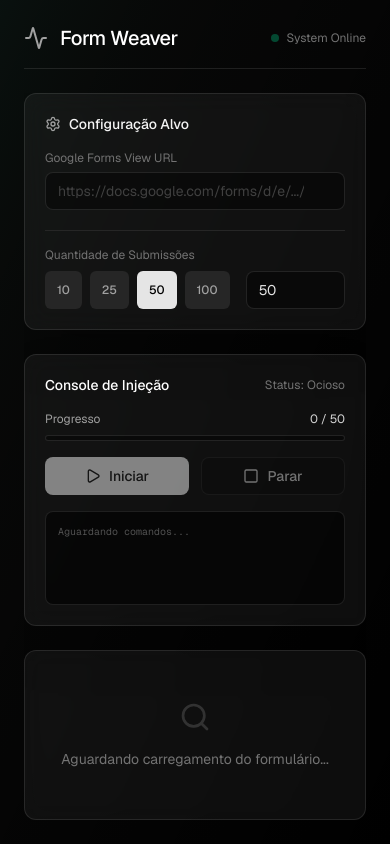
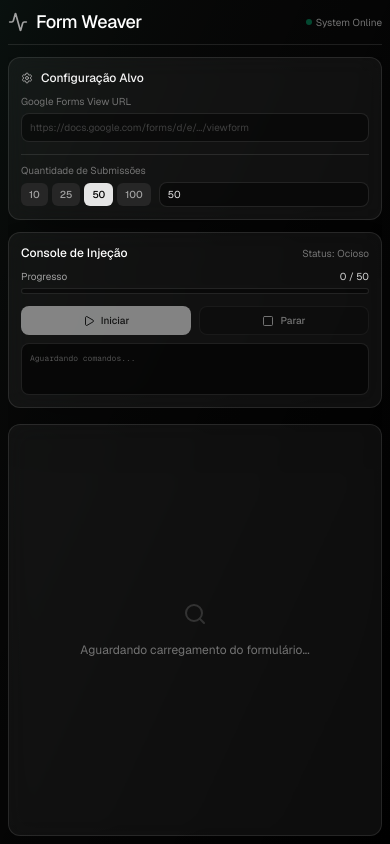
Before and after one commit to jefheee/form-weaver, a Next.js app: page /injector in a window 390 px wide. Built offline with nearby package versions, Linux system fonts and the light colour scheme.

Commit message:
feat: implement scraping API and core injection interface with weighted response controls

```diff
--- a/app/api/scrape/route.ts
+++ b/app/api/scrape/route.ts
@@ -28,8 +28,8 @@ export async function POST(req: Request) {
     const finalUrl = res.url;
     const html = await res.text();
 
-    if (finalUrl.includes('accounts.google.com') || html.includes('accounts.google.com/ServiceLogin')) {
-      return NextResponse.json({ error: 'Este formulário é privado ou exige login do Google. A injeção anônima foi bloqueada.' }, { status: 403 });
+    if (finalUrl.includes('ServiceLogin') || finalUrl.includes('accounts.google.com') || html.includes('<title>Google Accounts</title>') || html.includes('accounts.google.com/ServiceLogin')) {
+      return NextResponse.json({ error: "Formulário protegido: O criador ativou 'Limitar a 1 resposta' ou 'Coletar e-mails'. O Google exige login, bloqueando injeções anônimas." }, { status: 403 });
     }
 
     const $ = cheerio.load(html);
--- a/app/injector/page.tsx
+++ b/app/injector/page.tsx
@@ -2,6 +2,7 @@
 
 import { useEffect, useRef } from "react";
 import confetti from "canvas-confetti";
+import Link from "next/link";
 import { useInjectorStore } from "@/store/useInjectorStore";
 import { Play, Square, Settings, RefreshCcw, Activity, Search, ChevronLeft, ChevronRight, Dices, TriangleAlert } from "lucide-react";
 
@@ -58,43 +59,43 @@ export default function FormWeaver() {
   }, [isFinished]);
 
   return (
-    <main className="h-screen w-screen overflow-hidden bg-[#0a0a0a] bg-gradient-to-br from-emerald-900/10 to-black text-neutral-200 p-6 flex flex-col gap-6 font-sans selection:bg-neutral-800">
+    <main className="h-screen w-screen overflow-hidden bg-[#0a0a0a] bg-gradient-to-br from-emerald-900/10 to-black text-neutral-200 p-2 md:p-4 lg:p-6 flex flex-col gap-3 md:gap-4 lg:gap-6 font-sans selection:bg-neutral-800">
 
       {/* Header */}
-      <header className="flex items-center justify-between border-b border-white/10 pb-4 shrink-0 transition-all duration-300">
-        <div className="flex items-center gap-3">
-          <Activity className="text-neutral-400 w-6 h-6" />
-          <h1 className="text-xl font-medium tracking-tight text-white">Form Weaver</h1>
-        </div>
-        <div className="text-xs text-neutral-500 flex items-center gap-2">
-          <span className="w-2 h-2 rounded-full bg-emerald-500/50 animate-pulse"></span>
+      <header className="flex items-center justify-between border-b border-white/10 pb-2 lg:pb-4 shrink-0 transition-all duration-300">
+        <Link href="/" className="flex items-center gap-2 lg:gap-3 hover:text-emerald-400 transition-colors cursor-pointer group">
+          <Activity className="text-neutral-400 group-hover:text-emerald-400 transition-colors w-5 h-5 lg:w-6 lg:h-6" />
+          <h1 className="text-lg lg:text-xl font-medium tracking-tight text-white group-hover:text-emerald-400 transition-colors">Form Weaver</h1>
+        </Link>
+        <div className="text-[10px] lg:text-xs text-neutral-500 flex items-center gap-1 lg:gap-2">
+          <span className="w-1.5 h-1.5 lg:w-2 lg:h-2 rounded-full bg-emerald-500/50 animate-pulse"></span>
           System Online
         </div>
       </header>
 
       {/* Grid Principal */}
-      <div className="flex-1 overflow-hidden grid grid-cols-1 lg:grid-cols-2 gap-6 min-h-0">
+      <div className="flex-1 overflow-hidden flex flex-col lg:grid lg:grid-cols-2 gap-4 lg:gap-6 min-h-0">
 
         {/* Coluna Esquerda: Config & Execução */}
-        <div className="flex flex-col gap-6 min-h-0 h-full">
+        <div className="flex flex-col gap-3 lg:gap-6 min-h-0 h-[45%] lg:h-full shrink-0 lg:shrink">
 
           {/* Configuração */}
-          <section className="bg-white/5 backdrop-blur-md border border-white/10 rounded-xl p-5 shadow-2xl shrink-0 transition-all duration-300">
-            <div className="flex items-center gap-2 mb-4 text-neutral-100">
-              <Settings className="w-4 h-4 text-neutral-400" />
-              <h2 className="text-sm font-medium">Configuração Alvo</h2>
+          <section className="bg-white/5 backdrop-blur-md border border-white/10 rounded-xl p-3 lg:p-5 shadow-2xl shrink-0 transition-all duration-300">
+            <div className="flex items-center gap-2 mb-2 lg:mb-4 text-neutral-100">
+              <Settings className="w-3 h-3 lg:w-4 lg:h-4 text-neutral-400" />
+              <h2 className="text-xs lg:text-sm font-medium">Configuração Alvo</h2>
             </div>
 
-            <div className="space-y-5">
+            <div className="space-y-3 lg:space-y-5">
               <div>
-                <label className="text-xs text-neutral-500 mb-1.5 block">Google Forms View URL</label>
+                <label className="text-[10px] lg:text-xs text-neutral-500 mb-1 lg:mb-1.5 block">Google Forms View URL</label>
                 <div className="relative">
                   <input
                     type="url"
                     value={formUrl}
                     onChange={(e) => setFormUrl(e.target.value)}
                     placeholder="https://docs.google.com/forms/d/e/.../viewform"
-                    className="w-full bg-black/40 border border-white/10 rounded-lg pl-3 pr-10 py-2 text-sm focus:outline-none focus:border-emerald-500/50 transition-all duration-300 ease-in-out placeholder:text-neutral-700"
+                    className="w-full bg-black/40 border border-white/10 rounded-lg pl-2 lg:pl-3 pr-8 lg:pr-10 py-1.5 lg:py-2 text-[10px] lg:text-sm focus:outline-none focus:border-emerald-500/50 transition-all duration-300 ease-in-out placeholder:text-neutral-700"
                     disabled={isInjecting || isFinished}
                   />
                   {isScraping && (
@@ -105,16 +106,16 @@ export default function FormWeaver() {
                 </div>
               </div>
 
-              <div className="pt-4 border-t border-[#262626]">
-                <label className="text-xs text-neutral-500 mb-2 block">Quantidade de Submissões</label>
-                <div className="flex gap-4">
-                  <div className="flex flex-wrap gap-2 shrink-0">
+              <div className="pt-2 lg:pt-4 border-t border-white/10">
+                <label className="text-[10px] lg:text-xs text-neutral-500 mb-1 lg:mb-2 block">Quantidade de Submissões</label>
+                <div className="flex gap-2 lg:gap-4 items-center">
+                  <div className="flex flex-wrap gap-1 lg:gap-2 shrink-0">
                     {[10, 25, 50, 100].map(val => (
                       <button
                         key={val}
                         onClick={() => setTargetCount(val)}
                         disabled={isInjecting || isFinished}
-                        className={`px-3 py-1.5 text-xs font-medium rounded-md transition-all duration-300 ease-in-out ${
+                        className={`px-2 lg:px-3 py-1 lg:py-1.5 text-[10px] lg:text-xs font-medium rounded-md transition-all duration-300 ease-in-out ${
                           targetCount === val
                             ? 'bg-neutral-200 text-black'
                             : 'bg-neutral-800 text-neutral-400 hover:bg-neutral-700 hover:text-white'
@@ -129,14 +130,14 @@ export default function FormWeaver() {
                     value={targetCount}
                     onChange={(e) => setTargetCount(Number(e.target.value))}
                     min={1}
-                    className="w-full flex-1 bg-black/40 border border-white/10 rounded-lg px-3 py-2 text-sm focus:outline-none focus:border-emerald-500/50 transition-all duration-300 ease-in-out"
+                    className="w-full flex-1 bg-black/40 border border-white/10 rounded-lg px-2 lg:px-3 py-1 lg:py-2 text-[10px] lg:text-sm focus:outline-none focus:border-emerald-500/50 transition-all duration-300 ease-in-out"
                     disabled={isInjecting || isFinished}
                   />
                 </div>
                 {targetCount > 50 && (
-                  <div className="flex items-start gap-2 mt-3 p-2 bg-yellow-500/10 border border-yellow-500/20 rounded-md text-yellow-500/80">
-                    <TriangleAlert className="w-4 h-4 shrink-0 mt-0.5" />
-                    <p className="text-[10px] leading-tight">Aviso: Quantidades acima de 50 envios sem proxy podem sofrer shadowban do Google (parece enviado, mas não é computado).</p>
+                  <div className="flex items-start gap-1 lg:gap-2 mt-2 lg:mt-3 p-1.5 lg:p-2 bg-yellow-500/10 border border-yellow-500/20 rounded-md text-yellow-500/80">
+                    <TriangleAlert className="w-3 h-3 lg:w-4 lg:h-4 shrink-0 mt-0.5" />
+                    <p className="text-[8px] lg:text-[10px] leading-tight">Aviso: Acima de 50 envios sem proxy podem sofrer shadowban do Google.</p>
                   </div>
                 )}
               </div>
@@ -145,28 +146,28 @@ export default function FormWeaver() {
 
           {/* Ações Globais */}
           {formTitle && !isFinished && (
-            <div className="flex items-center gap-3 shrink-0 animate-in fade-in duration-300">
+            <div className="flex items-center gap-2 lg:gap-3 shrink-0 animate-in fade-in duration-300">
                <button
                   onClick={randomizeAll}
                   disabled={isInjecting}
-                  className="flex-1 flex items-center justify-center gap-2 py-2 bg-white/5 border border-white/10 hover:bg-white/10 hover:border-white/20 rounded-lg text-xs font-medium text-neutral-300 transition-all duration-300 ease-in-out disabled:opacity-50"
+                  className="flex-1 flex items-center justify-center gap-1 lg:gap-2 py-1.5 lg:py-2 bg-white/5 border border-white/10 hover:bg-white/10 hover:border-white/20 rounded-lg text-[10px] lg:text-xs font-medium text-neutral-300 transition-all duration-300 ease-in-out disabled:opacity-50"
                >
-                  <Dices className="w-4 h-4" />
+                  <Dices className="w-3 h-3 lg:w-4 lg:h-4" />
                   Aleatório Global
                </button>
                <button
                   onClick={resetAllWeights}
                   disabled={isInjecting}
-                  className="flex-1 flex items-center justify-center gap-2 py-2 bg-white/5 border border-white/10 hover:bg-white/10 hover:border-white/20 rounded-lg text-xs font-medium text-neutral-300 transition-all duration-300 ease-in-out disabled:opacity-50"
+                  className="flex-1 flex items-center justify-center gap-1 lg:gap-2 py-1.5 lg:py-2 bg-white/5 border border-white/10 hover:bg-white/10 hover:border-white/20 rounded-lg text-[10px] lg:text-xs font-medium text-neutral-300 transition-all duration-300 ease-in-out disabled:opacity-50"
                >
-                  <RefreshCcw className="w-4 h-4" />
+                  <RefreshCcw className="w-3 h-3 lg:w-4 lg:h-4" />
                   Redefinir Global
                </button>
             </div>
           )}
 
           {/* Console de Injeção */}
-          <section className="bg-white/5 backdrop-blur-md border border-white/10 rounded-xl p-5 shadow-2xl flex flex-col flex-1 min-h-0 relative transition-all duration-300">
+          <section className="bg-white/5 backdrop-blur-md border border-white/10 rounded-xl p-3 lg:p-5 shadow-2xl flex flex-col flex-1 min-h-0 relative transition-all duration-300">
             {/* Overlay de Sucesso */}
             {isFinished && (
               <div className="absolute inset-0 z-10 bg-[#0a0a0ae6] backdrop-blur-sm flex flex-col items-center justify-center rounded-xl p-6 text-center animate-in fade-in zoom-in-95 duration-500">
@@ -185,16 +186,16 @@ export default function FormWeaver() {
               </div>
             )}
 
-            <div className="flex items-center justify-between mb-4 shrink-0">
-              <h2 className="text-sm font-medium text-white">Console de Injeção</h2>
-              <div className="text-xs text-neutral-500">
+            <div className="flex items-center justify-between mb-2 lg:mb-4 shrink-0">
+              <h2 className="text-xs lg:text-sm font-medium text-white">Console de Injeção</h2>
+              <div className="text-[10px] lg:text-xs text-neutral-500">
                 Status: {isInjecting ? <span className="text-emerald-400 animate-pulse">Ativo</span> : 'Ocioso'}
               </div>
             </div>
 
             {/* Progresso */}
-            <div className="mb-4 shrink-0">
-              <div className="flex justify-between text-xs mb-2">
+            <div className="mb-3 lg:mb-4 shrink-0">
+              <div className="flex justify-between text-[10px] lg:text-xs mb-1 lg:mb-2">
                 <span className="text-neutral-400">Progresso</span>
                 <span className="text-neutral-300">{currentCount} / {targetCount}</span>
               </div>
@@ -207,27 +208,27 @@ export default function FormWeaver() {
             </div>
 
             {/* Botões de Ação */}
-            <div className="grid grid-cols-2 gap-3 mb-4 shrink-0">
+            <div className="grid grid-cols-2 gap-2 lg:gap-3 mb-2 lg:mb-4 shrink-0">
               <button
                 onClick={startInjection}
                 disabled={isInjecting || questions.length === 0 || currentCount >= targetCount}
-                className="bg-neutral-100 hover:bg-white text-neutral-900 rounded-lg py-2 text-sm font-medium transition-all duration-300 ease-in-out disabled:opacity-50 flex items-center justify-center gap-2"
+                className="bg-neutral-100 hover:bg-white text-neutral-900 rounded-lg py-1.5 lg:py-2 text-[10px] lg:text-sm font-medium transition-all duration-300 ease-in-out disabled:opacity-50 flex items-center justify-center gap-1.5 lg:gap-2"
               >
-                <Play className="w-4 h-4" />
+                <Play className="w-3 h-3 lg:w-4 lg:h-4" />
                 Iniciar
               </button>
               <button
                 onClick={stopInjection}
                 disabled={!isInjecting}
-                className="bg-black/40 hover:bg-black/60 border border-white/10 text-neutral-300 rounded-lg py-2 text-sm font-medium transition-all duration-300 ease-in-out disabled:opacity-50 flex items-center justify-center gap-2"
+                className="bg-black/40 hover:bg-black/60 border border-white/10 text-neutral-300 rounded-lg py-1.5 lg:py-2 text-[10px] lg:text-sm font-medium transition-all duration-300 ease-in-out disabled:opacity-50 flex items-center justify-center gap-1.5 lg:gap-2"
               >
-                <Square className="w-4 h-4" />
+                <Square className="w-3 h-3 lg:w-4 lg:h-4" />
                 Parar
               </button>
             </div>
 
             {/* Terminal Log */}
-            <div className="flex-1 bg-black/60 border border-white/10 rounded-lg p-3 font-mono text-[10px] leading-relaxed overflow-y-auto custom-scrollbar flex flex-col scroll-smooth">
+            <div className="flex-1 bg-black/60 border border-white/10 rounded-lg p-2 lg:p-3 font-mono text-[8px] lg:text-[10px] leading-relaxed overflow-y-auto custom-scrollbar flex flex-col scroll-smooth">
               {logs.length === 0 ? (
                 <div className="text-neutral-600">Aguardando comandos...</div>
               ) : (
@@ -250,25 +251,25 @@ export default function FormWeaver() {
         </div>
 
         {/* Coluna Direita: Visualização de Perguntas */}
-        <section className="bg-white/5 backdrop-blur-md border border-white/10 rounded-xl flex flex-col overflow-hidden h-full transition-all duration-300">
+        <section className="bg-white/5 backdrop-blur-md border border-white/10 rounded-xl flex flex-col overflow-hidden h-1/2 lg:h-full flex-1 transition-all duration-300">
           {questions.length === 0 ? (
             <div className="flex-1 flex flex-col items-center justify-center text-neutral-500 p-6 text-center">
-              <Search className="w-8 h-8 mb-4 opacity-20 animate-pulse" />
-              <p className="text-sm">Aguardando carregamento do formulário...</p>
+              <Search className="w-6 h-6 lg:w-8 lg:h-8 mb-4 opacity-20 animate-pulse" />
+              <p className="text-xs lg:text-sm">Aguardando carregamento do formulário...</p>
             </div>
           ) : currentQuestion && (
             <div className="flex flex-col h-full animate-in fade-in duration-500">
               {/* Header da Pergunta */}
-              <div className="flex items-center justify-between p-5 border-b border-white/10 bg-black/20 shrink-0">
-                <div className="flex items-center gap-3">
+              <div className="flex flex-col md:flex-row gap-2 items-center justify-between p-3 lg:p-5 border-b border-white/10 bg-black/20 shrink-0">
+                <div className="flex items-center gap-2 lg:gap-3">
                   <button
                     onClick={prevQuestion}
                     disabled={currentQuestionIndex === 0}
                     className="p-1 text-neutral-400 hover:text-white disabled:opacity-30 transition-all duration-300"
                   >
-                    <ChevronLeft className="w-5 h-5" />
+                    <ChevronLeft className="w-4 h-4 lg:w-5 lg:h-5" />
                   </button>
-                  <span className="text-sm font-medium text-neutral-300 w-32 text-center">
+                  <span className="text-[10px] lg:text-sm font-medium text-neutral-300 w-24 lg:w-32 text-center">
                     Pergunta {currentQuestionIndex + 1} de {questions.length}
                   </span>
                   <button
@@ -276,43 +277,43 @@ export default function FormWeaver() {
                     disabled={currentQuestionIndex === questions.length - 1}
                     className="p-1 text-neutral-400 hover:text-white disabled:opacity-30 transition-all duration-300"
                   >
-                    <ChevronRight className="w-5 h-5" />
+                    <ChevronRight className="w-4 h-4 lg:w-5 lg:h-5" />
                   </button>
                 </div>
-                <div className="flex gap-2">
+                <div className="flex gap-1.5 lg:gap-2">
                   <button
                     onClick={() => randomizeWeights(currentQuestion.id)}
-                    className="flex items-center gap-2 px-3 py-1.5 bg-neutral-800 hover:bg-neutral-700 rounded-md text-xs font-medium text-neutral-300 transition-all duration-300 ease-in-out disabled:opacity-50"
+                    className="flex items-center gap-1 lg:gap-2 px-2 lg:px-3 py-1 lg:py-1.5 bg-neutral-800 hover:bg-neutral-700 rounded-md text-[10px] lg:text-xs font-medium text-neutral-300 transition-all duration-300 ease-in-out disabled:opacity-50"
                     disabled={isInjecting || isFinished}
                   >
-                    <Dices className="w-4 h-4" />
+                    <Dices className="w-3 h-3 lg:w-4 lg:h-4" />
                     Aleatório
                   </button>
                   <button
                     onClick={() => resetQuestionWeights(currentQuestion.id)}
-                    className="flex items-center gap-2 px-3 py-1.5 bg-neutral-800 hover:bg-neutral-700 rounded-md text-xs font-medium text-neutral-300 transition-all duration-300 ease-in-out disabled:opacity-50"
+                    className="flex items-center gap-1 lg:gap-2 px-2 lg:px-3 py-1 lg:py-1.5 bg-neutral-800 hover:bg-neutral-700 rounded-md text-[10px] lg:text-xs font-medium text-neutral-300 transition-all duration-300 ease-in-out disabled:opacity-50"
                     disabled={isInjecting || isFinished}
                   >
-                    <RefreshCcw className="w-4 h-4" />
+                    <RefreshCcw className="w-3 h-3 lg:w-4 lg:h-4" />
                     Redefinir
                   </button>
                 </div>
               </div>
 
               {/* Corpo da Pergunta */}
-              <div className="p-8 flex-1 overflow-y-auto custom-scrollbar flex flex-col relative">
-                <h2 className="text-2xl font-bold text-white mb-8 leading-tight">
+              <div className="p-4 lg:p-8 flex-1 overflow-y-auto custom-scrollbar flex flex-col relative">
+                <h2 className="text-lg lg:text-2xl font-bold text-white mb-4 lg:mb-8 leading-tight">
                   {currentQuestion.title}
                 </h2>
 
-                <div className="space-y-6 flex-1">
+                <div className="space-y-3 lg:space-y-6 flex-1">
                   {currentQuestion.options.map((opt) => (
-                    <div key={opt.value} className="bg-black/40 p-4 rounded-xl border border-white/10 transition-all duration-300 hover:border-emerald-500/30 hover:shadow-[0_0_15px_rgba(16,185,129,0.15)] group">
-                      <div className="flex items-center justify-between mb-3">
-                        <span className="text-sm font-medium text-neutral-300 truncate w-[80%] transition-all duration-300" title={opt.value}>
+                    <div key={opt.value} className="bg-black/40 p-3 lg:p-4 rounded-xl border border-white/10 transition-all duration-300 hover:border-emerald-500/30 hover:shadow-[0_0_15px_rgba(16,185,129,0.15)] group">
+                      <div className="flex items-center justify-between mb-2 lg:mb-3">
+                        <span className="text-[10px] lg:text-sm font-medium text-neutral-300 truncate w-[70%] lg:w-[80%] transition-all duration-300" title={opt.value}>
                           {opt.value}
                         </span>
-                        <span className="text-sm font-bold text-neutral-100 bg-white/5 border border-white/10 px-2 py-1 rounded-md transition-all duration-300 w-12 text-center group-hover:text-emerald-400 group-hover:border-emerald-500/30">
+                        <span className="text-[10px] lg:text-sm font-bold text-neutral-100 bg-white/5 border border-white/10 px-1.5 lg:px-2 py-0.5 lg:py-1 rounded-md transition-all duration-300 w-10 lg:w-12 text-center group-hover:text-emerald-400 group-hover:border-emerald-500/30">
                           {opt.weight}%
                         </span>
                       </div>
--- a/app/page.tsx
+++ b/app/page.tsx
@@ -3,10 +3,11 @@ import { ShieldCheck, PieChart, Rocket, ChevronRight } from 'lucide-react';
 
 export default function LandingPage() {
   return (
-    <div className="min-h-screen w-full bg-[#050505] text-neutral-200 font-sans selection:bg-emerald-500/30 flex flex-col relative overflow-hidden">
+    <main className="relative min-h-screen w-screen overflow-x-hidden flex flex-col justify-center items-center bg-[#050505] text-neutral-200 font-sans selection:bg-emerald-500/30">
 
-      {/* Background Decorator */}
-      <div className="absolute top-[-20%] left-1/2 -translate-x-1/2 w-[60%] h-[50%] bg-emerald-500/15 blur-[120px] rounded-full pointer-events-none" />
+      {/* Background Animado Dinâmico */}
+      <div className="absolute top-[-10%] left-[-10%] w-[50vw] h-[50vw] rounded-full mix-blend-screen filter blur-[100px] opacity-30 animate-pulse bg-emerald-600 pointer-events-none" />
+      <div className="absolute bottom-[-10%] right-[-10%] w-[50vw] h-[50vw] rounded-full mix-blend-screen filter blur-[100px] opacity-30 animate-pulse delay-1000 bg-teal-800 pointer-events-none" />
 
       <main className="max-w-6xl w-full px-6 py-24 flex flex-col items-center mx-auto z-10 flex-1">
 
@@ -37,7 +38,7 @@ export default function LandingPage() {
               <ChevronRight className="w-4 h-4 group-hover:translate-x-1 transition-transform" />
             </Link>
             <Link
-              href="#"
+              href="/docs"
               className="group flex items-center justify-center gap-2 px-8 py-3.5 font-medium text-white bg-white/5 border border-white/10 hover:bg-white/10 rounded-lg transition-all duration-300"
             >
               Ver Documentação
@@ -90,6 +91,6 @@ export default function LandingPage() {
           Form Weaver &copy; 2026. Desenvolvido para fins de validação estrutural.
         </p>
       </footer>
-    </div>
+    </main>
   );
 }
```
Also changed, not shown: app/docs/page.tsx (added, +66 -0 lines).
